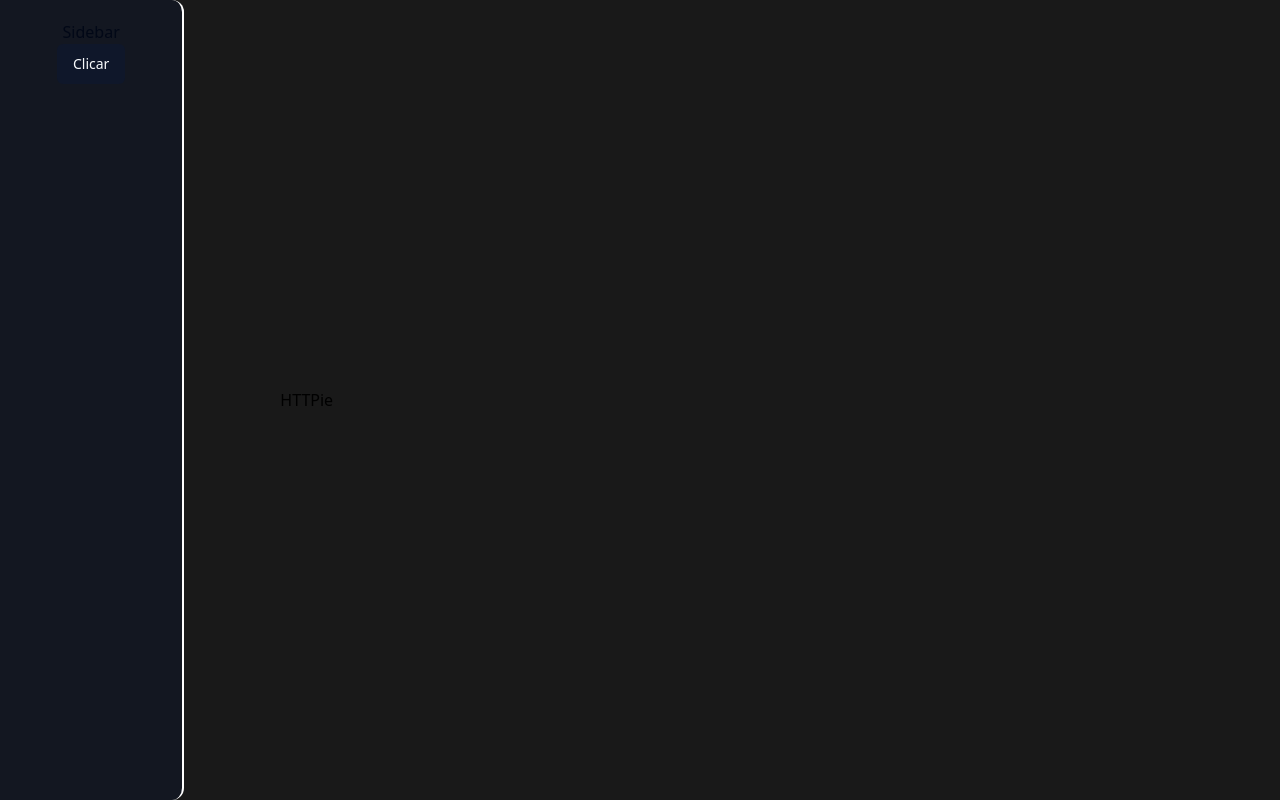
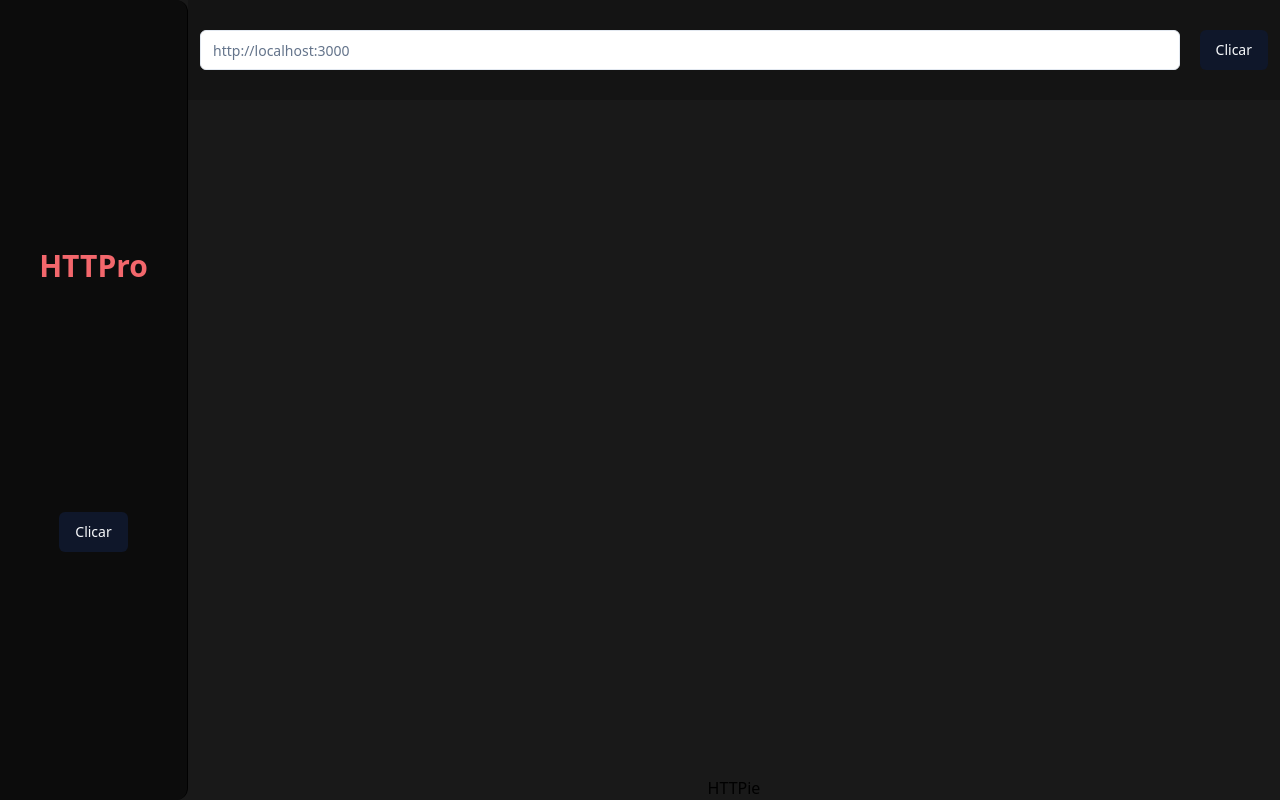
Before and after one commit to jmgrd98/httpro, a Next.js app: page / in a window 1280 px wide. Built offline with nearby package versions, Linux system fonts and the light colour scheme; no server answers.

Commit message:
header component and user avatar

```diff
--- a/app/page.tsx
+++ b/app/page.tsx
@@ -1,12 +1,14 @@
 'use client'
 
+import Header from "@/components/Header";
 import Sidebar from "@/components/Sidebar";
 
 export default function Home() {
   return (
     <div className="flex bg-black/90">
       <Sidebar />
-      <main className="flex w-full text-black min-h-screen items-center justify-between p-24">
+      <main className="flex flex-col w-full text-black min-h-screen items-center justify-between">
+      <Header/>
         <h1>HTTPie</h1>
       </main>
     </div>
--- a/components/Header.tsx
+++ b/components/Header.tsx
@@ -1,11 +1,14 @@
 'use client'
 
 import UserAvatar from "./UserAvatar"
+import { Input } from "./ui/input"
+import { Button } from "./ui/button"
 
 const Header = () => {
   return (
-    <div className='w-full'>
-      <UserAvatar/>
+    <div className='w-full h-[100px] top-0 bg-black/20 p-3 flex items-center gap-5 justify-between'>
+      <Input type="text" placeholder="http://localhost:3000" />
+      <Button  >Clicar</Button>
     </div>
   )
 }
--- a/components/Sidebar.tsx
+++ b/components/Sidebar.tsx
@@ -1,11 +1,15 @@
 'use client'
 
 import { Button } from "./ui/button"
+import UserAvatar from "./UserAvatar"
 
 const Sidebar = () => {
   return (
-    <div className="w-1/6 p-5 flex flex-col items-center rounded-r-xl bg-slate-900/50 border-white border-r-2 h-screen left-0">
-      <p>Sidebar</p>
+    <div className="w-1/6 p-5 flex flex-col justify-evenly items-center rounded-r-xl bg-black/50 border-black/90 border-r h-screen left-0">
+      <div className="flex items-center gap-5">
+        <UserAvatar/>
+        <p className="text-[#F3676C] text-3xl font-bold">HTTPro</p>
+      </div>
       <Button  >Clicar</Button>
     </div>
   )
--- a/components/UserAvatar.tsx
+++ b/components/UserAvatar.tsx
@@ -1,18 +1,19 @@
 import { useUser } from "@clerk/nextjs"
+import { UserButton } from "@clerk/nextjs";
 import { Avatar, AvatarFallback, AvatarImage } from "./ui/avatar";
 
 const UserAvatar = () => {
   const { user } = useUser();
   return (
-    <div>
-      <Avatar className="w-8 h-8">
+    <UserButton afterSignOutUrl="/">
+      <Avatar>
         <AvatarImage src={user?.imageUrl} />
         <AvatarFallback>
           {user?.firstName?.charAt(0)}
           {user?.lastName?.charAt(0)}
         </AvatarFallback>
       </Avatar>
-    </div>
+    </UserButton>
   )
 }
 
```
